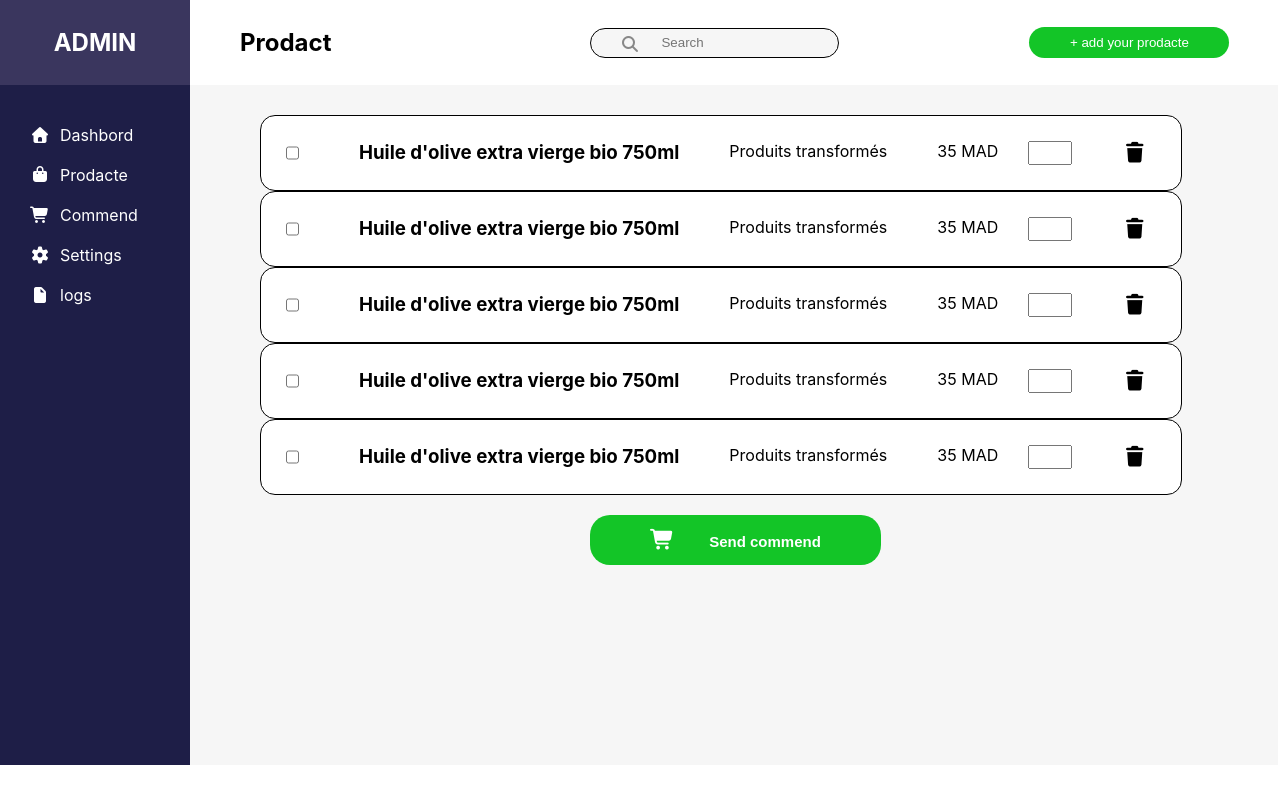
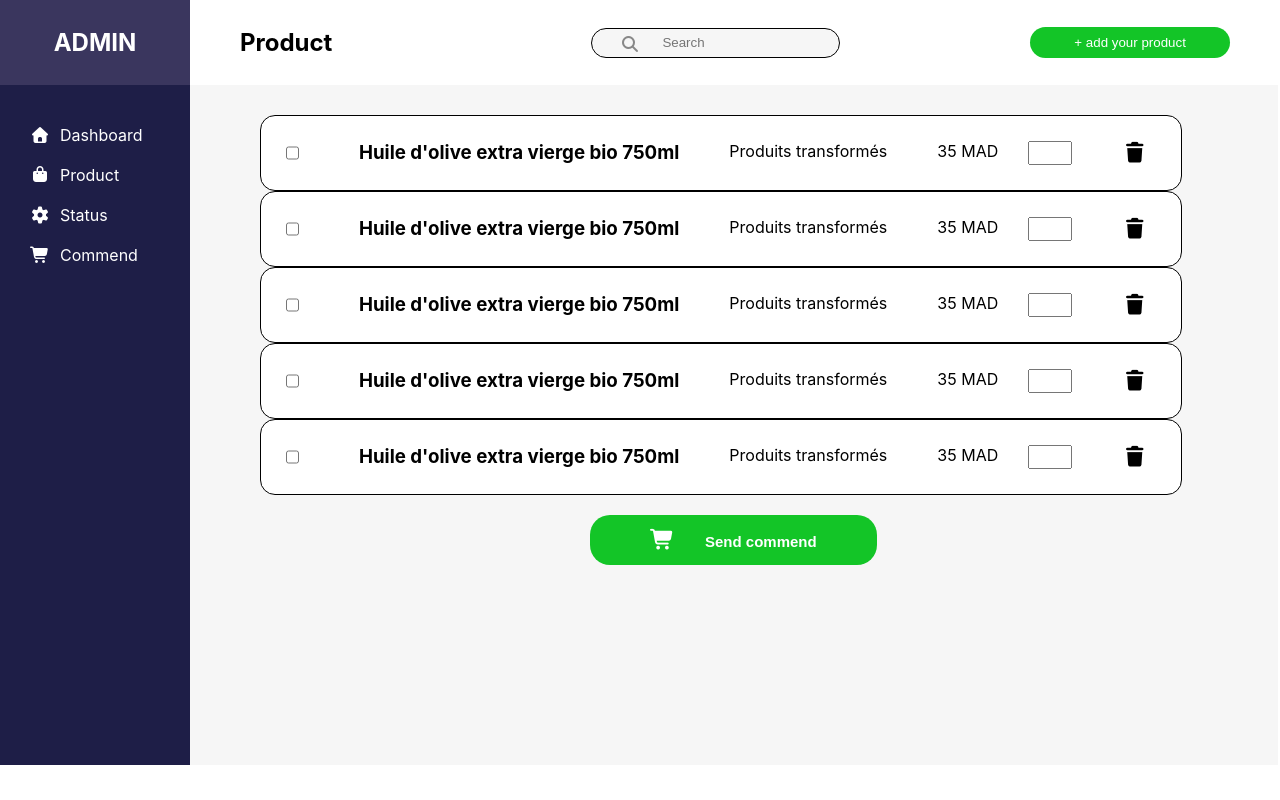
Before and after one commit to yousseflab20-ui/simplon-7, a React (Create React App) app: page /prodacte in a window 1280 px wide. Built offline with nearby package versions, Linux system fonts and the light colour scheme.

Commit message:
ajouter status

```diff
--- a/src/App.jsx
+++ b/src/App.jsx
@@ -4,6 +4,7 @@ import './App.css';
 import Dashbord from './components/dashbord';
 import Commend from './components/commend';
 import Prodacte from './components/prodacte';
+import Status from './components/status'
 import Layout from "./layout/layout";
 function App() {
   return (
@@ -14,10 +15,10 @@ function App() {
       <Route path="/dashbord" element={<Dashbord />} />
       <Route path="/prodacte" element={<Prodacte />} />
       <Route path="/commend" element={<Commend />} />
+      <Route path="/status" element={<Status />} />
     </Route>
   </Routes>
 </Router>
   );
 }
-
 export default App;
--- a/src/components/commend.jsx
+++ b/src/components/commend.jsx
@@ -17,13 +17,14 @@ export default function Commend(){
             <div style={{background:"#1E1E47",color:"white",width:"190px",height:"85vh",lineHeight:"40px"}}>
                 <ul style={{paddingTop:"30px",marginLeft:"30px",listStyle:"none"}}>
                     <li><i className="fa-solid fa-house" style={{marginRight:"10px"}}></i><a href="dashbord" style={{textDecoration:"none",color:"white"}}>Dashbord</a></li>
-                    <li><i className="fa-solid fa-bag-shopping" style={{marginRight:"10px"}}></i><a href="prodacte" style={{textDecoration:"none",color:"white"}}>prodacte</a></li>
+                    <li><i className="fa-solid fa-bag-shopping" style={{marginRight:"10px"}}></i><a href="prodacte" style={{textDecoration:"none",color:"white"}}>Prodacte</a></li>
+                    <li><i className="fa-solid fa-gear" style={{marginRight:"10px"}}></i><a href="status" style={{textDecoration:"none",color:"white"}}>Status</a></li>
                     <li><i className="fa-solid fa-cart-shopping" style={{marginRight:"10px"}}></i><a href="commend" style={{textDecoration:"none",color:"white"}}>Commend</a></li>
-                    <li><i className="fa-solid fa-gear" style={{marginRight:"10px"}}></i><a href="" style={{textDecoration:"none",color:"white"}}>Settings</a></li>
                     <li><i className="fa-solid fa-file" style={{marginRight:"10px"}}></i><a href="" style={{textDecoration:"none",color:"white"}}>logs</a></li>
                 </ul>
             </div>
             <div style={{background:"#f6f6f6",paddingBottom:"20px",width:"85%",display:"grid",gridTemplateColumns:"repeat(2,400px)",gap:"40px",alignItems:"center"}}>
+                <form action="StatusCommend">
                 <div style={{display: "grid",gridTemplateColumns: "repeat(2, 1fr)",gap: "70px",background: "white",padding: "70px",borderRadius: "20px",width: "700px",margin: "17px 90px",boxShadow: "0 0 10px rgba(0,0,0,0.1)"}}>
                     <div style={{ display: "flex", flexDirection: "column" }}>
                         <label style={{ marginBottom: "8px", fontWeight: "bold" }}>Enter your name</label>
@@ -39,8 +40,8 @@ export default function Commend(){
                         <option value="prodacte2">Prodacte 4</option>
                     </select>
                     </div>
-                    <div style={{ display: "flex", flexDirection: "column"}}>
-                        <label style={{ marginBottom: "8px", fontWeight: "bold" }}>Enter email</label>
+                        <div style={{ display: "flex", flexDirection: "column"}}>
+                            <label style={{ marginBottom: "8px", fontWeight: "bold" }}>Enter email</label>
                         <input type="email" placeholder="Enter your email"style={{padding: "10px",borderRadius: "10px",border: "1px solid #ccc",outline: "none"}}/>
                     </div>
                         <div style={{ display: "flex", flexDirection: "column" }}>
@@ -48,7 +49,10 @@ export default function Commend(){
                         <input type="text" placeholder="Enter your phone"style={{padding: "10px",borderRadius: "10px",border: "1px solid #ccc",outline: "none"}}/>
                     </div>
                     <button style={{textAlign:"center",padding:"13px",background:"#13C527",color:"white",fontSize:"15px",fontWeight:"bold",border:"none",borderRadius:"30px",cursor:"pointer"}}> <i className="fa-solid fa-cart-shopping" style={{marginRight:"30px",fontSize:"20px"}}></i>Send commend</button>
+
                 </div>
+                </form>
+
             </div>
             </div>
         </section>
--- a/src/components/dashbord.jsx
+++ b/src/components/dashbord.jsx
@@ -17,8 +17,8 @@ export default function Dashbord(){
                 <ul style={{paddingTop:"30px",marginLeft:"30px",listStyle:"none"}}>
                     <li><i className="fa-solid fa-house" style={{marginRight:"10px"}}></i><a href="dashbord" style={{textDecoration:"none",color:"white"}}>Dashbord</a></li>
                     <li><i className="fa-solid fa-bag-shopping" style={{marginRight:"10px"}}></i><a href="prodacte" style={{textDecoration:"none",color:"white"}}>prodacte</a></li>
+                    <li><i className="fa-solid fa-gear" style={{marginRight:"10px"}}></i><a href="status" style={{textDecoration:"none",color:"white"}}>Status</a></li>
                     <li><i className="fa-solid fa-cart-shopping" style={{marginRight:"10px"}}></i><a href="commend" style={{textDecoration:"none",color:"white"}}>Commend</a></li>
-                    <li><i className="fa-solid fa-gear" style={{marginRight:"10px"}}></i><a href="" style={{textDecoration:"none",color:"white"}}>Settings</a></li>
                     <li><i className="fa-solid fa-file" style={{marginRight:"10px"}}></i><a href="" style={{textDecoration:"none",color:"white"}}>logs</a></li>
                 </ul>
             </div>
--- a/src/components/prodacte.jsx
+++ b/src/components/prodacte.jsx
@@ -1,62 +1,148 @@
-import react from "react";
-import { products } from '../data/Cardprodacte';
-export default function Prodacte(){
+import React, { useState } from "react";
+import { products } from "../data/Cardprodacte";
+import { useNavigate } from "react-router-dom";
+
+export default function Prodacte() {
+  const [selectedProducts, setSelectedProducts] = useState([]);
+  const navigate = useNavigate();
+
+  const handleCheckboxChange = (product) => {
+    if (selectedProducts.find((item) => item.id === product.id)) {
+      // remove if already selected
+      setSelectedProducts(selectedProducts.filter((item) => item.id !== product.id));
+    } else {
+      // add if not selected
+      setSelectedProducts([...selectedProducts, product]);
+    }
+  };
 
   function ProductCard({ product }) {
+    const isChecked = selectedProducts.find((item) => item.id === product.id);
     return (
       <div style={{
-        background:"#fff",
+        background: "#fff",
         color: "black",
         padding: "25px",
-        margin:"0 70px",
-        border:"1px solid black",
+        margin: "0 70px",
+        border: "1px solid black",
         borderRadius: "15px",
         width: "80%",
-        display:"flex",
-        gap:"30px"
+        display: "flex",
+        gap: "30px"
       }}>
-        <input type="checkbox" style={{marginRight:"30px"}}/>
+        <input
+          type="checkbox"
+          checked={!!isChecked}
+          onChange={() => handleCheckboxChange(product)}
+          style={{ marginRight: "30px" }}
+        />
         <h3>{product.name}</h3>
-        <p style={{marginLeft:"20px"}}>{product.category}</p>
-        <p style={{marginLeft:"20px"}}>{product.price} MAD</p>
-        <input type="number" id="ip1" style={{width:"40px"}}/>
-        <p style={{ fontSize: "20px", color: "black",marginLeft:"20px"}}>{product.description}</p>
+        <p style={{ marginLeft: "20px" }}>{product.category}</p>
+        <p style={{ marginLeft: "20px" }}>{product.price} MAD</p>
+        <input type="number" min={0} style={{ width: "40px" }} />
+        <p style={{ fontSize: "20px", color: "black", marginLeft: "20px" }}>{product.description}</p>
       </div>
     );
   }
-    return(
-        <>
+
+  const handleSubmit = (e) => {
+  e.preventDefault();
+
+  const cleanProducts = selectedProducts.map(({ id, name, price, category, description }) => ({
+    id,
+    name,
+    price,
+    category,
+    description,
+  }));
+
+  navigate("/status", { state: { selectedProducts: cleanProducts } });
+};
+
+
+  return (
     <section id="prodacte">
-                <div style={{display:"flex",alignItems:"center",textAlign:"center"}}>
-                <div style={{background:"#3A365E",color:"white",padding:"28px",width:"134px"}}>
+      {/* header */}
+      <div style={{ display: "flex", alignItems: "center", textAlign: "center" }}>
+        <div style={{ background: "#3A365E", color: "white", padding: "28px", width: "134px" }}>
           <h2>ADMIN</h2>
         </div>
-            <div style={{display:"flex",padding:"0 50px",alignItems:"center"}}>
-                <h2 style={{marginRight:"9px"}}>Prodact</h2>
-                <span style={{marginLeft:"250px"}}><i className="fa-solid fa-magnifying-glass" style={{position: "absolute",top:"36px",left: "620px",color: "#888"}}></i><input type="search" placeholder="Search" style={{ paddingLeft: "70px", width: "100%", height: "30px",borderRadius:"40px",background:"#f6f6f6",border:"1px solid #000000",outline:"none"}}/></span>
-                <button style={{marginLeft:"190px",width: "200px", height: "31px",borderRadius:"20px",border:"none",cursor:"pointer",background:"#13C527",color:"white"}}>+ add your prodacte</button>
+        <div style={{ display: "flex", padding: "0 50px", alignItems: "center" }}>
+          <h2 style={{ marginRight: "9px" }}>Product</h2>
+          <span style={{ marginLeft: "250px" }}>
+            <i className="fa-solid fa-magnifying-glass"
+              style={{ position: "absolute", top: "36px", left: "620px", color: "#888" }}></i>
+            <input
+              type="search"
+              placeholder="Search"
+              style={{
+                paddingLeft: "70px",
+                width: "100%",
+                height: "30px",
+                borderRadius: "40px",
+                background: "#f6f6f6",
+                border: "1px solid #000000",
+                outline: "none"
+              }}
+            />
+          </span>
+          <button
+            style={{
+              marginLeft: "190px",
+              width: "200px",
+              height: "31px",
+              borderRadius: "20px",
+              border: "none",
+              cursor: "pointer",
+              background: "#13C527",
+              color: "white"
+            }}
+          >
+            + add your product
+          </button>
         </div>
       </div>
-            <div style={{display:"flex"}}>
-            <div style={{background:"#1E1E47",color:"white",width:"190px",height:"85vh",lineHeight:"40px"}}>
-                <ul style={{paddingTop:"30px",marginLeft:"30px",listStyle:"none"}}>
-                    <li><i className="fa-solid fa-house" style={{marginRight:"10px"}}></i><a href="dashbord" style={{textDecoration:"none",color:"white"}}>Dashbord</a></li>
-                    <li><i className="fa-solid fa-bag-shopping" style={{marginRight:"10px"}}></i><a href="prodacte" style={{textDecoration:"none",color:"white"}}>Prodacte</a></li>
-                    <li><i className="fa-solid fa-cart-shopping" style={{marginRight:"10px"}}></i><a href="commend" style={{textDecoration:"none",color:"white"}}>Commend</a></li>
-                    <li><i className="fa-solid fa-gear" style={{marginRight:"10px"}}></i><a href="" style={{textDecoration:"none",color:"white"}}>Settings</a></li>
-                    <li><i className="fa-solid fa-file" style={{marginRight:"10px"}}></i><a href="" style={{textDecoration:"none",color:"white"}}>logs</a></li>
+
+      {/* sidebar + products */}
+      <div style={{ display: "flex" }}>
+        <div style={{ background: "#1E1E47", color: "white", width: "190px", height: "85vh", lineHeight: "40px" }}>
+          <ul style={{ paddingTop: "30px", marginLeft: "30px", listStyle: "none" }}>
+            <li><i className="fa-solid fa-house" style={{ marginRight: "10px" }}></i><a href="dashbord" style={{ textDecoration: "none", color: "white" }}>Dashboard</a></li>
+            <li><i className="fa-solid fa-bag-shopping" style={{ marginRight: "10px" }}></i><a href="prodacte" style={{ textDecoration: "none", color: "white" }}>Product</a></li>
+            <li><i className="fa-solid fa-gear" style={{ marginRight: "10px" }}></i><a href="status" style={{ textDecoration: "none", color: "white" }}>Status</a></li>
+            <li><i className="fa-solid fa-cart-shopping" style={{ marginRight: "10px" }}></i><a href="commend" style={{ textDecoration: "none", color: "white" }}>Commend</a></li>
           </ul>
         </div>
-            <div style={{background:"#f6f6f6",width:"85%",gap:"60px"}}>
-            <div style={{marginTop:"30px"}}>
-              {products.map(product => (
+
+        {/* product list */}
+        <div style={{ background: "#f6f6f6", width: "85%", gap: "60px" }}>
+          <form onSubmit={handleSubmit}>
+            <div style={{ marginTop: "30px" }}>
+              {products.map((product) => (
                 <ProductCard key={product.id} product={product} />
               ))}
             </div>
-            <button style={{padding:"15px 60px",borderRadius:"20px",background:"#13C527",border:"none",marginTop:"20px",fontSize:"15px",color:"white",fontWeight:"bold",marginLeft:"400px",cursor:"pointer"}}> <i className="fa-solid fa-cart-shopping" style={{marginRight:"30px",fontSize:"20px"}}></i> Send commend</button>
+            <button
+              type="submit"
+              style={{
+                padding: "15px 60px",
+                borderRadius: "20px",
+                background: "#13C527",
+                border: "none",
+                marginTop: "20px",
+                fontSize: "15px",
+                color: "white",
+                fontWeight: "bold",
+                marginLeft: "400px",
+                cursor: "pointer"
+              }}
+            >
+              <i className="fa-solid fa-cart-shopping" style={{ marginRight: "30px", fontSize: "20px" }}></i>
+              Send commend
+            </button>
+          </form>
         </div>
       </div>
     </section>
-        </>
-    )
+  );
 }
```
Also changed, not shown: src/components/status.jsx (added, +36 -0 lines). Lines whose indentation alone changed are shown as unchanged.
